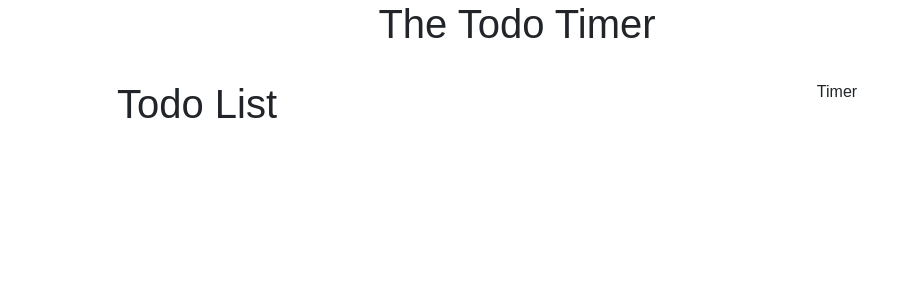
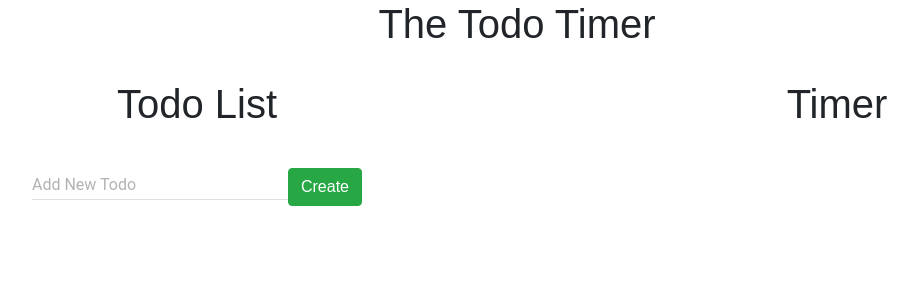
Before and after one commit to Seaanna/the_todo_timer, a React (Create React App) app: page / in a window 1280 px wide. Shown: the top 300 px of the page, without its empty margins (123-1041 px from the left). Built offline with nearby package versions, Linux system fonts and the light colour scheme.

Commit message:
add material ui, input and button

```diff
--- a/package.json
+++ b/package.json
@@ -4,6 +4,7 @@
   "private": true,
   "dependencies": {
     "bootstrap": "^4.0.0",
+    "material-ui": "^0.20.0",
     "react": "^16.2.0",
     "react-dom": "^16.2.0",
     "react-scripts": "1.1.1",
--- a/src/App.js
+++ b/src/App.js
@@ -1,13 +1,14 @@
 import React, { Component } from 'react';
 import './App.css';
 import { Container, Row, Col } from 'reactstrap';
-import { Button } from 'reactstrap';
 import TodoList from './components/TodoList'
+import Timer from './components/Timer'
+import MuiThemeProvider from 'material-ui/styles/MuiThemeProvider'
 
 class App extends Component {
   render() {
     return (
-      <div>
+      <MuiThemeProvider>
         <Container fluid={true}>
           <h1 className='text-center'>The Todo Timer</h1>
           <br/>
@@ -19,12 +20,12 @@ class App extends Component {
             </Col>
             <Col xs={12} sm={6}>
               <div className='text-center'>
-                Timer
+                <Timer />
               </div>
             </Col>
           </Row>
         </Container>
-      </div>
+      </MuiThemeProvider>
     );
   }
 }
--- /dev/null
+++ b/src/components/Timer.js
@@ -0,0 +1,13 @@
+import React, { Component } from 'react';
+
+class Timer extends Component {
+  render() {
+    return (
+      <div>
+        <h1 className='text-center'>Timer</h1>
+      </div>
+    );
+  }
+}
+
+export default Timer;
--- a/src/components/TodoList.js
+++ b/src/components/TodoList.js
@@ -1,10 +1,16 @@
 import React, { Component } from 'react';
+import { Button } from 'reactstrap';
+import TextField from 'material-ui/TextField';
 
 class TodoList extends Component {
   render() {
     return (
       <div>
         <h1 className='text-center'>Todo List</h1>
+        <TextField
+          floatingLabelText="Add New Todo"
+        />
+        <Button color="success">Create</Button>
       </div>
     );
   }
```
Also changed, not shown: 1 other file (tests, documents, lock files or other folders).
